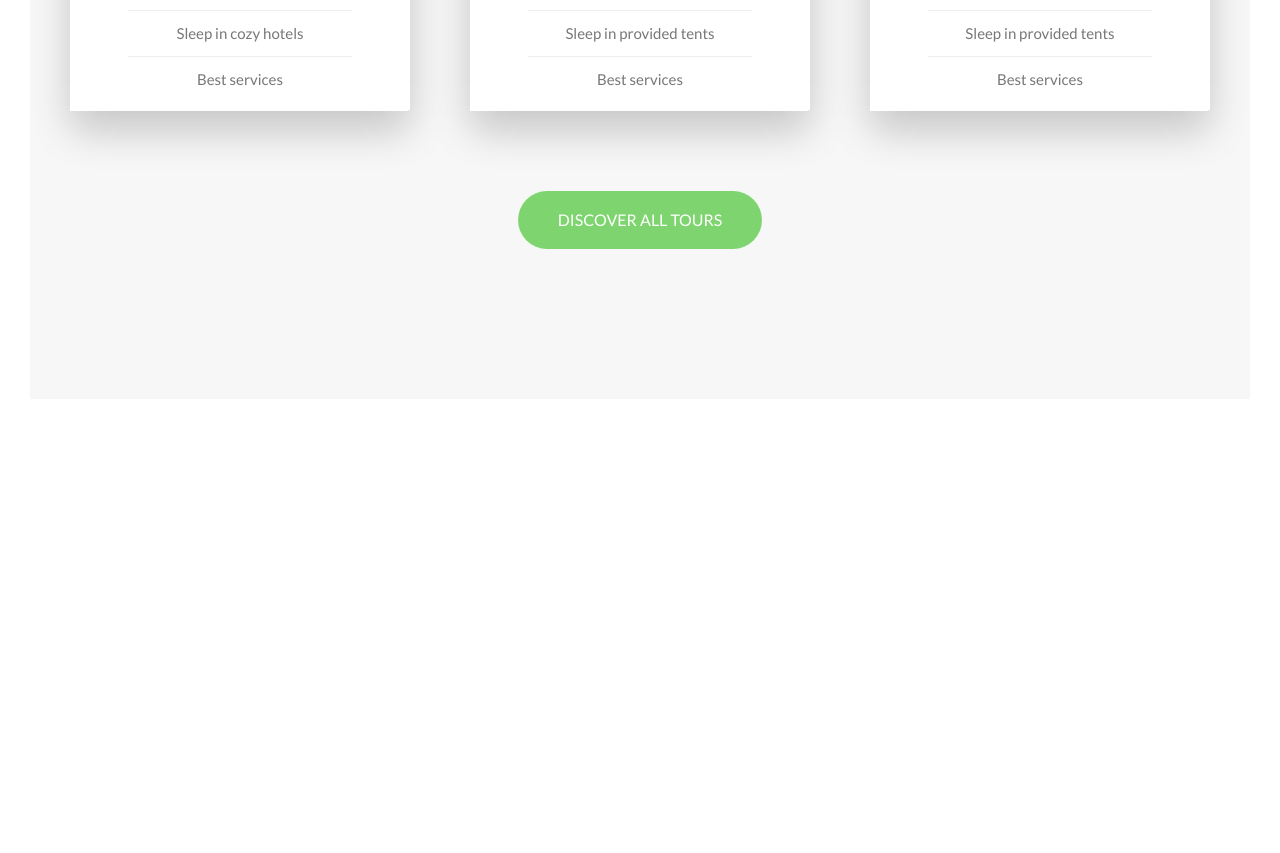
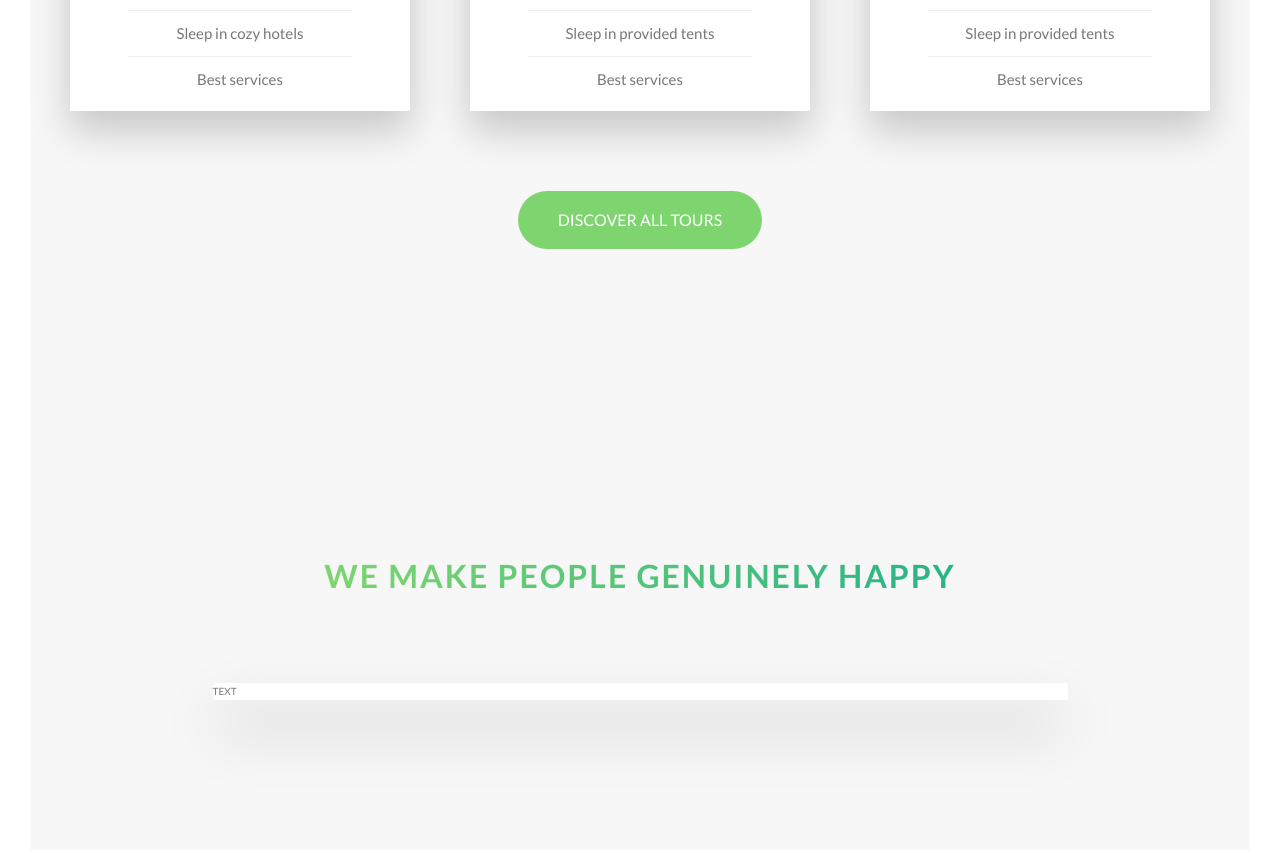
Before and after one commit to huymichael/Front-End-Practice, a website: page Natours/index.html in a window 1280 px wide. Shown: the part 3097-3950 px from the top of the page. Before the commit the page ends 3526 px from the top, so only its background shows below. Drawn offline with Linux system fonts and the light colour scheme.

Commit message:
init story section

```diff
--- a/Natours/index.html
+++ b/Natours/index.html
@@ -216,6 +216,18 @@
             </a>
         </div>
     </section>
+    <section class="section-stories">
+        <div class="u-center-text u-margin-bot-big">
+            <h2 class="heading-secondary">
+                WE MAKE PEOPLE GENUINELY HAPPY
+            </h2>
+        </div>
+        <div class="row">
+            <div class="story">
+                TEXT
+            </div>
+        </div>
+    </section>
 </main>
 <footer></footer>
 </body>
--- /dev/null
+++ b/Natours/sass/components/_story.scss
@@ -0,0 +1,9 @@
+.story {
+  width: 75%;
+  margin: 0 auto;
+  box-shadow: 0 3rem 6rem rgba($color-black, .1);
+  background-color: $color-white;
+  border-radius: 3px;
+  padding: 6rem;
+
+}
--- a/Natours/sass/main.scss
+++ b/Natours/sass/main.scss
@@ -17,3 +17,4 @@
 @import "components/composition";
 @import "components/feature-box";
 @import "components/card";
+@import "components/story";
--- a/Natours/sass/pages/_home.scss
+++ b/Natours/sass/pages/_home.scss
@@ -23,3 +23,9 @@
   padding: 25rem 0 15rem 0;
   margin-top: -12rem;
 }
+
+.section-stories {
+  padding: 15rem 0;
+  background-color: $color-grey-light-1;
+
+}
```
Also changed, not shown: Natours/css/style.css.
